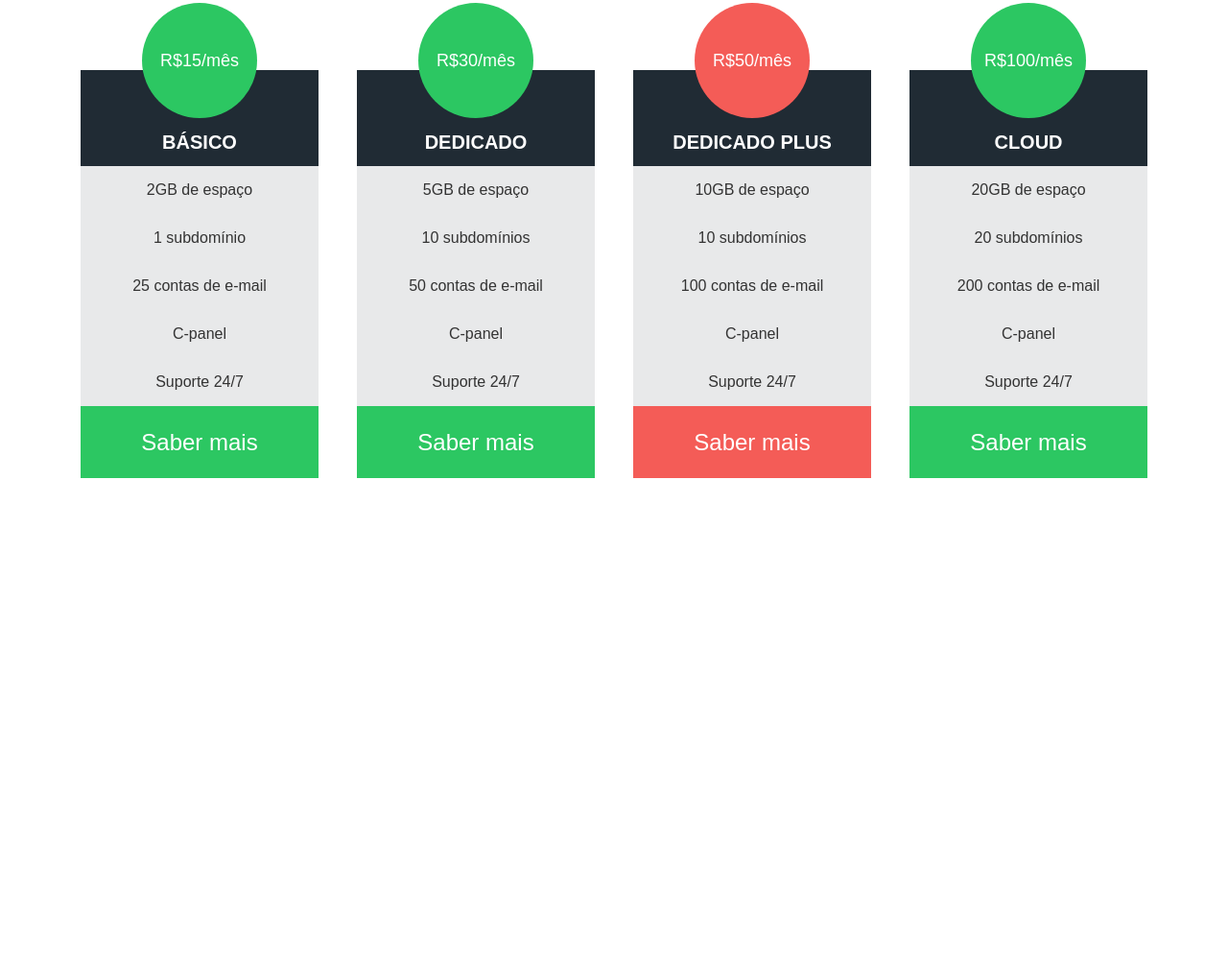
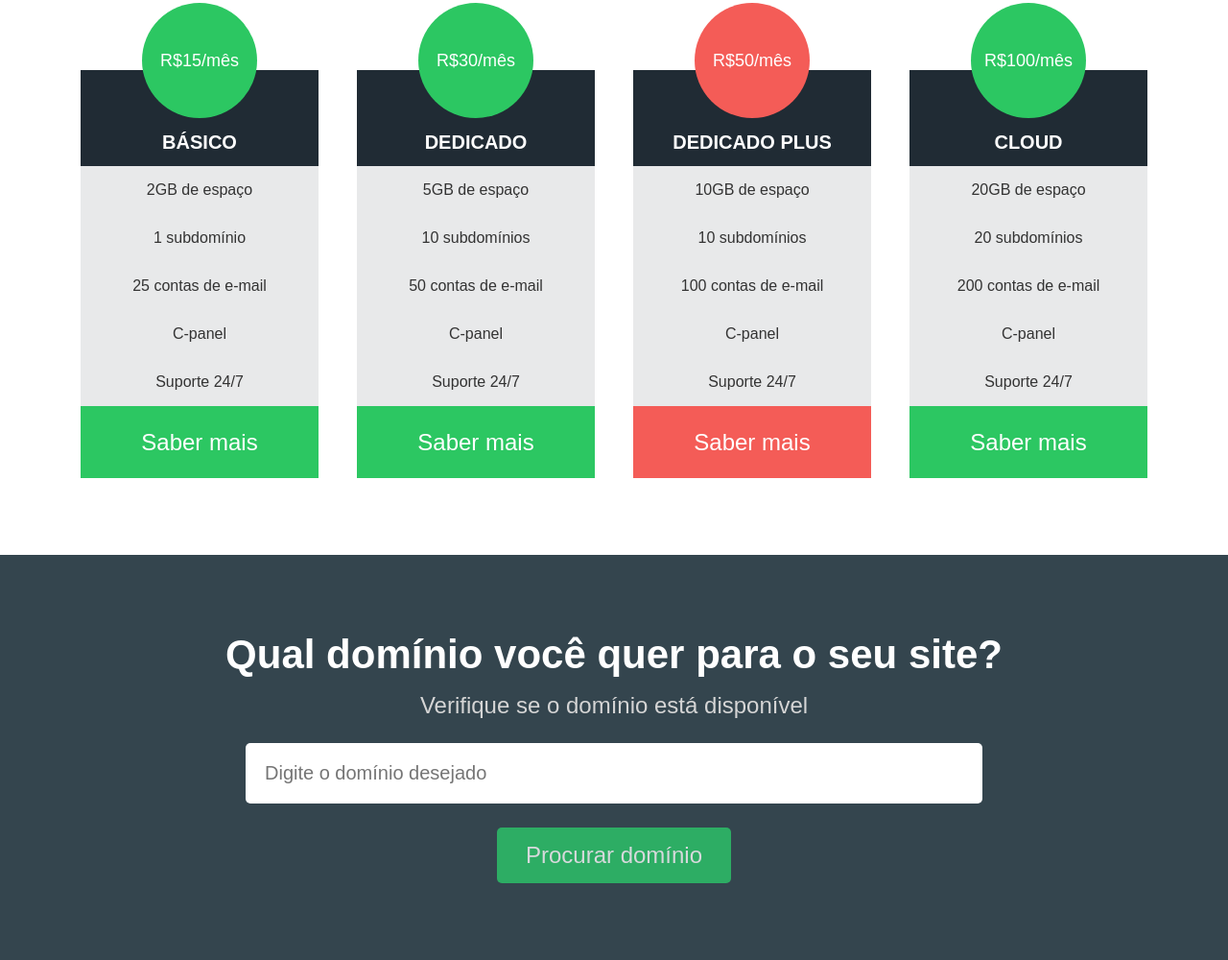
Before and after one commit to Paulo-Civ/responsive_page, a plain HTML site: page index.html in a window 1280 px wide. Shown: the part 1083-2083 px from the top of the page at 96% size. Before the commit the page ends 1661 px from the top, so only its background shows below. Drawn offline with Linux system fonts and the light colour scheme.

Commit message:
Search domain - section

```diff
--- a/css/styles.css
+++ b/css/styles.css
@@ -206,3 +206,49 @@ nav {
 .plan .recommended {
     background-color: #f45c57;
 }
+
+/* Search domain */
+.searchdomain-container {
+    background-color: #34454e;
+    text-align: center;
+    padding: 5rem 0;
+}
+
+.searchdomain-container h2 {
+    color: #fff;
+    font-size: 42px;
+    margin-bottom: 15px;
+}
+
+.searchdomain-container p {
+    color: #d5d5d5;
+    font-size: 24px;
+    margin-bottom: 25px;
+}
+
+.searchdomain-container input {
+    display: block;
+    border: none;
+    border-radius: 5px;
+    margin: 0 auto;
+}
+
+.searchdomain-container input[type="text"] {
+    width: 60%;
+    padding: 20px;
+    font-size: 20px;
+    margin-bottom: 25px;
+}
+
+.searchdomain-container input[type="submit"] {
+    background-color: #2cc76a;
+    padding: 15px 30px;
+    color: #fff;
+    font-size: 24px;
+    cursor: pointer;
+    opacity: .8;
+}
+
+.searchdomain-container input[type="submit"]:hover {
+    opacity: 1;
+}
--- a/index.html
+++ b/index.html
@@ -121,6 +121,14 @@
                     </div>
                 </div>
             </section>
+            <section class="searchdomain-container">
+                <h2>Qual domínio você quer para o seu site?</h2>
+                <p>Verifique se o domínio está disponível</p>
+                <form>
+                    <input type="text" name="domain" id="domain" placeholder="Digite o domínio desejado">
+                    <input type="submit" value="Procurar domínio">
+                </form>
+            </section>
         </main>
     </div>
 </body>
```
